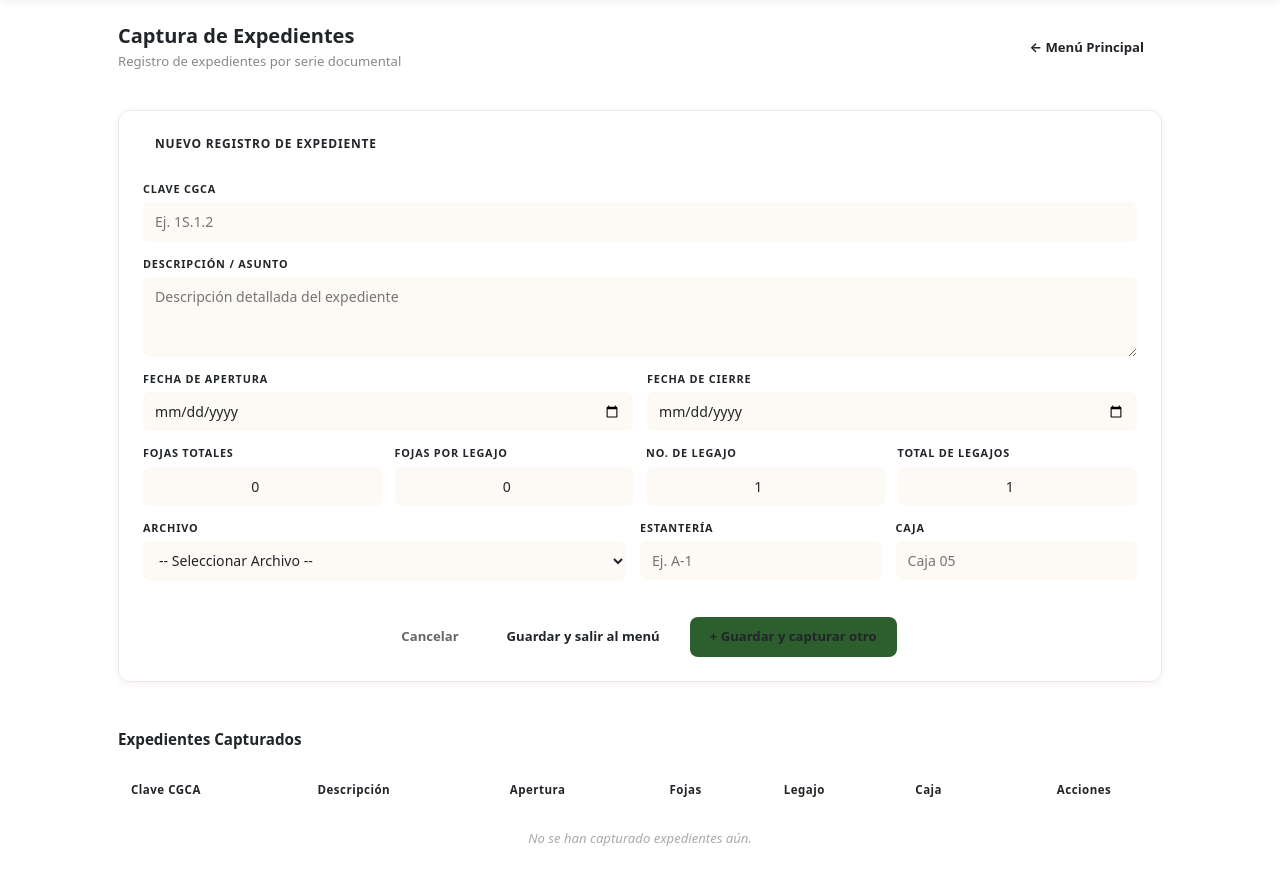
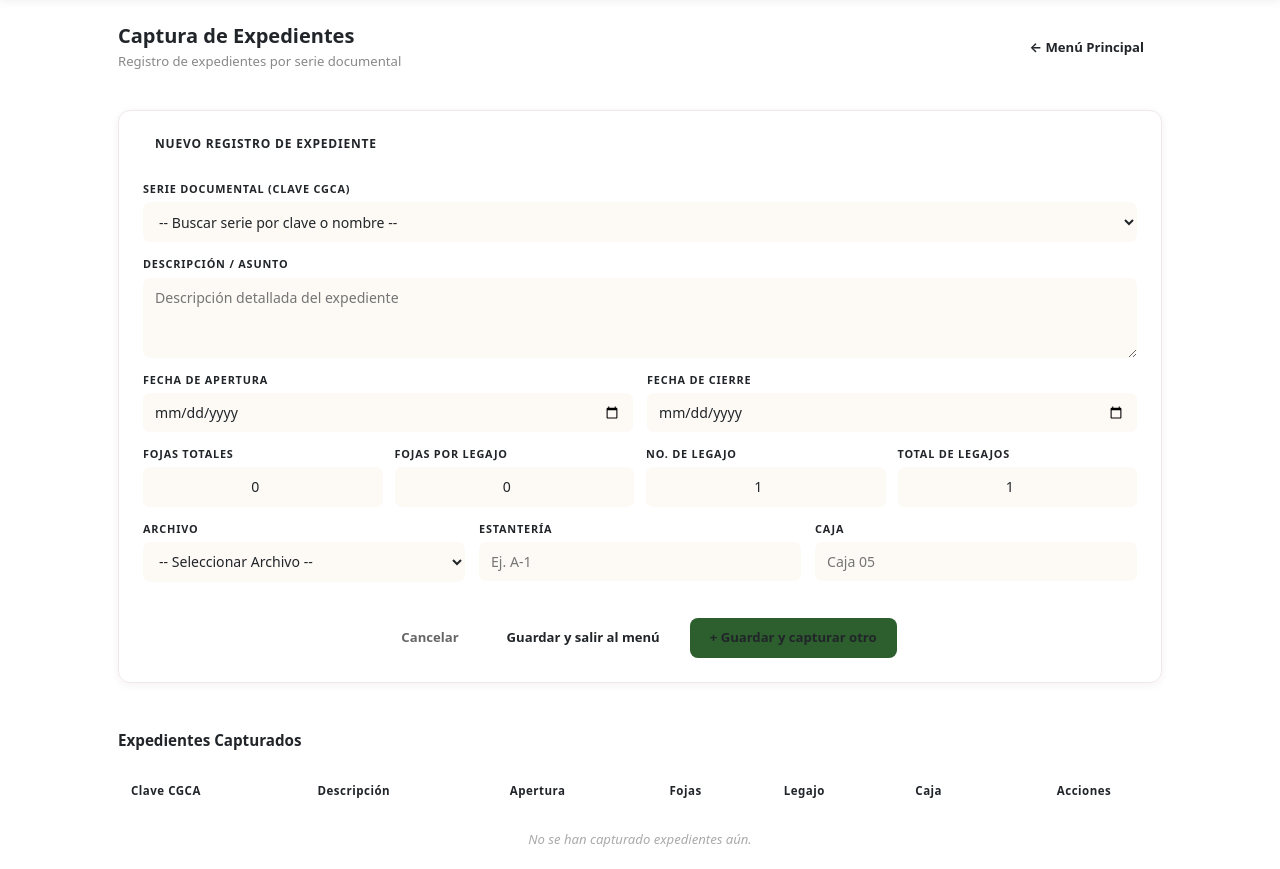
Before and after one commit to miklosleingel-png/sistema_gestion_documental, a Flask app: page /cap_expedientes in a window 1280 px wide. Shown: the part 112-981 px from the top of the page. Run offline with Flask 3, Linux system fonts and the light colour scheme; the visitor is signed in with stand-in values (Sample User, id 1); data that the repository does not hold is empty; some libraries are stand-ins or nearby versions.

Commit message:
Mejorar captura de expedientes: select con búsqueda para CGCA y corregir bug caja

```diff
--- a/mi_sistema/routes.py
+++ b/mi_sistema/routes.py
@@ -103,12 +103,13 @@ def logout():
 @main.route('/cap_expedientes')
 @login_required
 def cap_expedientes():
-    # Agregamos la consulta de archivos para el dropdown del formulario
     archivos = CatArchivo.query.all()
     expedientes = Expediente.query.order_by(Expediente.id_expediente.desc()).all()
+    series = CatClaveCGCA.query.order_by(CatClaveCGCA.clave_cgca.asc()).all()
     return render_template('main/cap_expedientes.html',
                            expedientes=expedientes,
-                           archivos=archivos) # <-- Importante
+                           archivos=archivos,
+                           series=series)
 
 @main.route('/guardar_expediente', methods=['POST'])
 @login_required
@@ -144,7 +145,7 @@ def guardar_expediente():
             total_legajos=limpiar_int(request.form.get('total_legajos')),
             id_archivo=limpiar_int(request.form.get('id_archivo')),
             estanteria=request.form.get('estanteria'),
-            cbox=request.form.get('caja')
+            caja=request.form.get('caja')
         )
         db.session.add(nuevo_exp)
         db.session.commit()
--- a/mi_sistema/templates/main/cap_expedientes.html
+++ b/mi_sistema/templates/main/cap_expedientes.html
@@ -1,5 +1,57 @@
 {% extends "base.html" %}
 {% block content %}
+
+<link rel="stylesheet" href="https://cdn.jsdelivr.net/npm/choices.js/public/assets/styles/choices.min.css"/>
+<script src="https://cdn.jsdelivr.net/npm/choices.js/public/assets/scripts/choices.min.js"></script>
+
+<style>
+/* Choices.js — dropdown ancho y legible */
+.choices { width: 100% !important; }
+.choices__inner {
+    min-height: 42px !important;
+    border: 1px solid #ccc !important;
+    border-radius: 6px !important;
+    font-size: 0.85rem !important;
+    padding: 6px 10px !important;
+    background: #fff !important;
+}
+.choices__list--dropdown {
+    z-index: 9999 !important;
+    border: 1px solid var(--guinda) !important;
+    border-radius: 8px !important;
+    box-shadow: 0 8px 24px rgba(0,0,0,0.15) !important;
+    min-width: 100% !important;
+}
+.choices__list--dropdown .choices__item {
+    font-size: 0.82rem !important;
+    padding: 10px 14px !important;
+    white-space: normal !important;
+    line-height: 1.4 !important;
+    border-bottom: 1px solid #f0f0f0 !important;
+}
+.choices__list--dropdown .choices__item--selectable.is-highlighted {
+    background: var(--guinda) !important;
+    color: #fff !important;
+}
+.choices__input {
+    font-size: 0.85rem !important;
+    width: 100% !important;
+    padding: 4px 8px !important;
+}
+/* Mostrar info de la serie seleccionada */
+#info-serie {
+    background: #fdfaf3;
+    border: 1px solid var(--dorado-suave);
+    border-radius: 8px;
+    padding: 10px 14px;
+    font-size: 0.82rem;
+    color: #555;
+    margin-top: 8px;
+    display: none;
+}
+#info-serie strong { color: var(--guinda); }
+</style>
+
 <div class="cap-container">
 
     <div class="cap-header">
@@ -17,9 +69,19 @@
 
             <div class="cap-grid-1">
                 <div class="cap-field">
-                    <label class="cap-label">Clave CGCA</label>
-                    <input type="text" name="clave_cgca" class="cap-input"
-                           placeholder="Ej. 1S.1.2" required autocomplete="off">
+                    <label class="cap-label">Serie Documental (Clave CGCA)</label>
+                    <select name="clave_cgca" id="select-serie" class="cap-select" required>
+                        <option value="">-- Buscar serie por clave o nombre --</option>
+                        {% for s in series %}
+                        <option value="{{ s.clave_cgca }}"
+                                data-nombre="{{ s.nombre_cgca }}">
+                            {{ s.clave_cgca }} — {{ s.nombre_cgca }}
+                        </option>
+                        {% endfor %}
+                    </select>
+                    <div id="info-serie">
+                        Serie seleccionada: <strong id="nombre-serie"></strong>
+                    </div>
                 </div>
             </div>
 
@@ -65,7 +127,7 @@
                 </div>
             </div>
 
-            <div class="cap-grid-3-1">
+            <div class="cap-grid-3">
                 <div class="cap-field">
                     <label class="cap-label">Archivo</label>
                     <select name="id_archivo" class="cap-select" required>
@@ -143,4 +205,31 @@
     </div>
 
 </div>
+
+<script>
+// Inicializar Choices.js en el select de series
+const selectSerie = document.getElementById('select-serie');
+const choices = new Choices(selectSerie, {
+    searchEnabled: true,
+    searchPlaceholderValue: 'Escriba clave o nombre de la serie...',
+    itemSelectText: '',
+    noResultsText: 'No se encontró ninguna serie',
+    noChoicesText: 'No hay series registradas',
+});
+
+// Mostrar nombre de la serie seleccionada
+selectSerie.addEventListener('change', function() {
+    const opt = this.options[this.selectedIndex];
+    const nombre = opt ? opt.getAttribute('data-nombre') : '';
+    const infoDiv = document.getElementById('info-serie');
+    const nombreEl = document.getElementById('nombre-serie');
+    if (this.value && nombre) {
+        nombreEl.textContent = nombre;
+        infoDiv.style.display = 'block';
+    } else {
+        infoDiv.style.display = 'none';
+    }
+});
+</script>
+
 {% endblock %}
```
